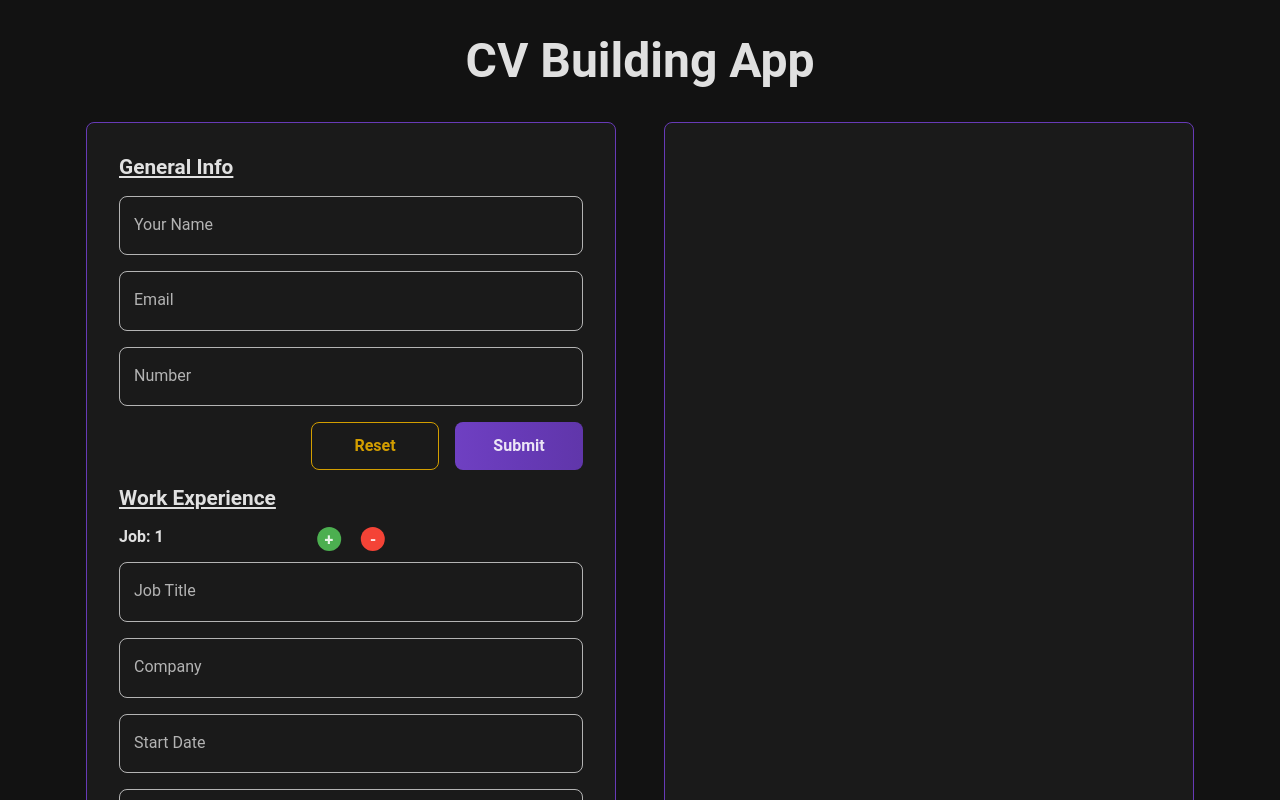
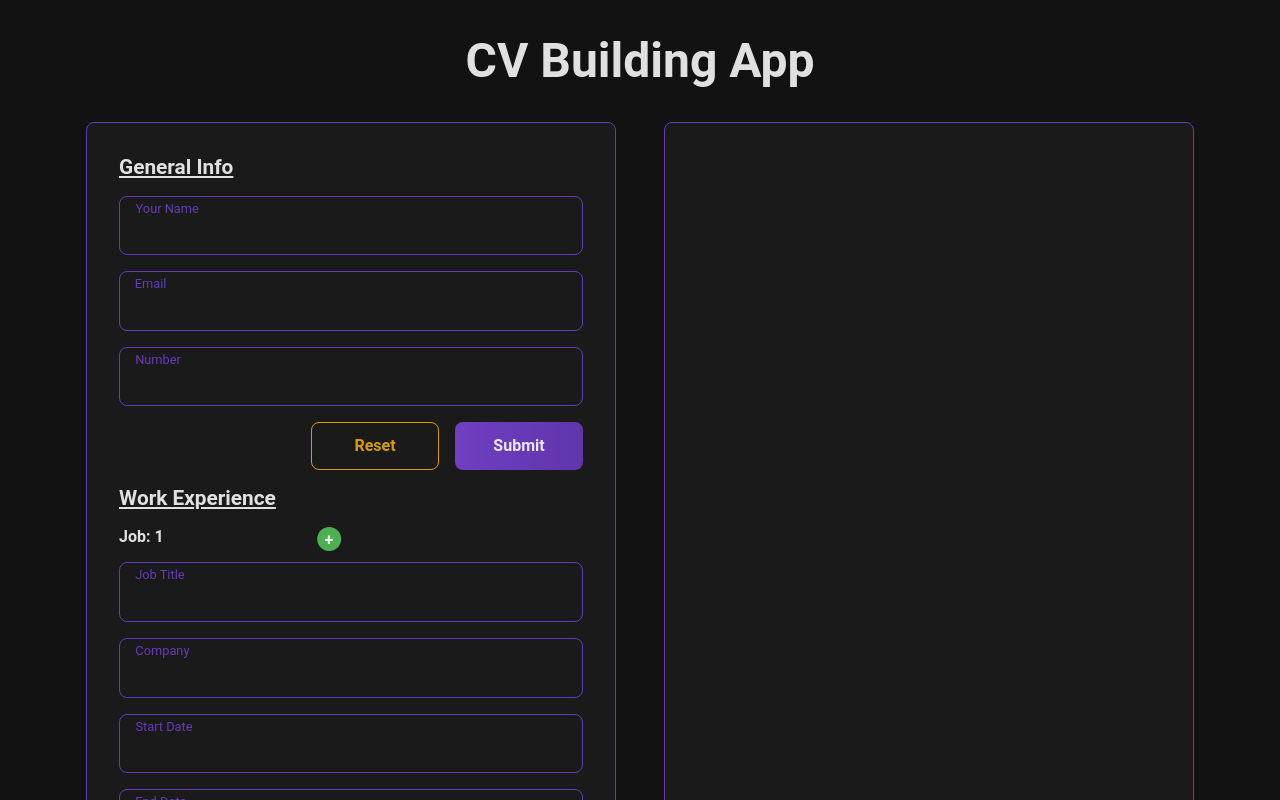
Before and after one commit to simmeringstew/cv-project, a React (Create React App) app: page / in a window 1280 px wide. Shown: the top 800 px of the page. Built offline with nearby package versions, Linux system fonts and the light colour scheme; a small style sheet from the web is missing.

Commit message:
Refactored work section again should work better

```diff
--- a/src/App.js
+++ b/src/App.js
@@ -10,7 +10,7 @@ import "./styles/app.css";
 import "./styles/forms.css";
 import "./styles/display.css";
 
-const App = () => {
+const App = ({ workExperienceTemplate }) => {
 
   // for the general info
   const [generalInfo, setGeneralInfo] = useState(null);
@@ -24,50 +24,15 @@ const App = () => {
   }
   const clearGeneral = () => {setGeneralInfo(null);}
 
-  // work experience section
-  const [amountOfWorkAreas, setAmountOfWorkAreas] = useState([1]);
-  const addWorkArea = (number) => {
-    const newNumber = number + 1;
-    const equalOrMore = amountOfWorkAreas.filter(amount => amount >= newNumber);
-    if (equalOrMore.length === 0) {
-      setAmountOfWorkAreas(amountOfWorkAreas.concat(newNumber));
-      return;
-    }
-    const lessThan = amountOfWorkAreas.filter(amount => amount < newNumber);
-    const addedOne = equalOrMore.map(amount => amount + 1);
-    setAmountOfWorkAreas([...lessThan, newNumber, ...addedOne]);
+  const [workExperience, setWorkExperience] = useState([workExperienceTemplate]);
+  const updateWorkExperience = (copy) => {
+    setWorkExperience(copy);
   }
-  const removeWorkArea = (oneToRemove) => {
-    // prevent removing last work area
-    if (amountOfWorkAreas.length === 1) {
-      return;
-    }
-    // if deleting the last experience
-    const greaterThan = amountOfWorkAreas.filter(amount => amount > oneToRemove);
-    if (greaterThan.length === 0) {
-      setAmountOfWorkAreas(amountOfWorkAreas.filter(amount => amount !== oneToRemove));
-      if (workExperience.length > 0) {
-        setWorkExperience(workExperience.filter(experience => experience.id !== oneToRemove));
-      }
-      return;
-    }
-    // if deleting any other experience
-    const minusOne = greaterThan.map(amount => amount - 1);
-    const lessThan = amountOfWorkAreas.filter(amount => amount < oneToRemove);
-    setAmountOfWorkAreas([...lessThan, ...minusOne]);
-    const biggerExperience = workExperience.filter(experience => experience.id > oneToRemove);
-    const experienceMinusOne = biggerExperience.map(experience => removeOneId(experience));
-    const experienceLessThan = workExperience.filter(experience => experience.id < oneToRemove);
-    setWorkExperience([...experienceLessThan, ...experienceMinusOne]);
+  const addNewWork = () => {
+    const newTemplate = {workExperienceTemplate, id : workExperience.length + 1};
+    setWorkExperience([...workExperience, newTemplate]);
   }
-  const [workExperience, setWorkExperience] = useState([]);
-  const addWorkExperience = (experienceObject) => {
-    setWorkExperience(workExperience.concat(experienceObject));
-  }
-  function removeOneId(component) {
-    component.id = component.id - 1;
-    return component;
-  }
+
 
   return (
     <div>
@@ -79,19 +44,15 @@ const App = () => {
           <General displayGeneral={displayGeneral} clearGeneral={clearGeneral} />
           <h2 className="form-title">Work Experience</h2>
           <div>
-            {amountOfWorkAreas.map(area =>
-            <Work key={area} workAreaNumber={area} add={addWorkArea} remove={removeWorkArea} addWorkExperience={addWorkExperience} />
+            {workExperience.map(experience =>
+            <Work key={experience.id} experience={experience} workExperience={workExperience} updateWorkExperience={updateWorkExperience} addNewWork={addNewWork} />
             )}
           </div>
           {/* education - expandable */}
           {/* skills - auto-expand */}
         </section>
         <section className={"show"}>
-          <GeneralDisplay info={generalInfo} />
-          {workExperience.map(experience =>
-          <WorkDisplay key={experience.id} experience={experience} />
-          )}
-          {/* once all are full add a print button turn section into pdf */}
+
         </section>
       </main>
     </div>
--- a/src/components/work.js
+++ b/src/components/work.js
@@ -1,93 +1,58 @@
-import { useState } from "react";
+const Work = ({ experience, workExperience, updateWorkExperience, addNewWork }) => {
 
-const Work = ({ workAreaNumber, add, remove, addWorkExperience }) => {
-
-    const focusElement = (e) => {
-        e.target.className = "input focused";
+    const handleInputChange = (e,  id) => {
+        const value = e.target.value;
+        const toChange = e.target.id;
+        const copy = [...workExperience];
+        copy[id - 1][toChange] = value;
+        updateWorkExperience(copy);
     }
 
-    const removeFocusElement = (e) => {
-        if (!e.target.value) {
-            e.target.className = "input";
-        }
+    const handleAdd = () => {
+        addNewWork();
     }
 
-    const [jobTitle, setJobTitle] = useState("");
-    const updateJobTitle = (e) => {setJobTitle(e.target.value);}
-
-    const [company, setCompany] = useState("");
-    const updateCompany = (e) => {setCompany(e.target.value);}
-
-    const [startDate, setStartDate] = useState("");
-    const updateStartDate = (e) => {setStartDate(e.target.value);}
-
-    const [endDate, setEndDate] = useState("");
-    const updateEndDate = (e) => {setEndDate(e.target.value);}
-
-    const [description, setDescription] = useState("");
-    const updateDescription = (e) => {setDescription(e.target.value);}
-
-    const resetElements = () => {
-        const general = document.querySelector(".general");
-        const inputs = general.querySelectorAll(".input");
-        setJobTitle("");
-        setCompany("");
-        setStartDate("");
-        setEndDate("");
-        setDescription("");
-        inputs.forEach(input => input.classList = "input");
+    const handleRemove = (index) => {
+        const lessThan = workExperience.filter(experience => experience.id < index);
+        const moreThan = workExperience.filter(experience => experience.id > index);
+        const removedOne = moreThan.map(experience => removeOne(experience));
+        const removed = [...lessThan, ...removedOne];
+        updateWorkExperience(removed);
     }
-
-    const submit = (e) => {
-        e.preventDefault();
-        const experienceObject = {
-            jobTitle: jobTitle,
-            company: company,
-            startDate: startDate,
-            endDate: endDate,
-            description: description,
-            id: workAreaNumber
-        }
-        addWorkExperience(experienceObject);
-    }
-
-    const addNew = () => {
-        add(workAreaNumber);
-    }
-
-    const removeItem = () => {
-        remove(workAreaNumber);
+    function removeOne(item) {
+        item.id -= 1;
+        return item;
     }
 
     return (
         <div>
-            <form className="form-element work" onSubmit={submit}>
-                <h3>Job: {workAreaNumber}</h3>
+            <form className="form-element work">
+                <h3>Job: {experience.id}</h3>
                 <div className="input-group">
-                    <input type="text" autoComplete="off" className="input" id="jobTitle" value={jobTitle} onChange={updateJobTitle} onFocus={focusElement} onBlur={removeFocusElement} />
+                    <input type="text" autoComplete="off" className="input" id="jobTitle" value={experience.updateJobTitle} onChange={e => handleInputChange(e, experience.id)} />
                     <label className="user-label" htmlFor="jobTitle">Job Title</label>
                 </div>
                 <div className="input-group">
-                    <input type="text" autoComplete="off" className="input" id="company" value={company} onChange={updateCompany} onFocus={focusElement} onBlur={removeFocusElement} />
+                    <input type="text" name="company" autoComplete="off" className="input" id="company" value={experience.company} onChange={e => handleInputChange(e, experience.id)} />
                     <label className="user-label" htmlFor="company">Company</label>
                 </div>
                 <div className="input-group">
-                    <input type="text" autoComplete="off" className="input" id="startDate" value={startDate} onChange={updateStartDate} onFocus={focusElement} onBlur={removeFocusElement} />
+                    <input type="text" autoComplete="off" className="input" id="startDate" value={experience.startDate} onChange={e => handleInputChange(e, experience.id)} />
                     <label className="user-label" htmlFor="startDate">Start Date</label>
                 </div>
                 <div className="input-group">
-                    <input type="text" autoComplete="off" className="input" id="endDate" value={endDate} onChange={updateEndDate} onFocus={focusElement} onBlur={removeFocusElement} />
+                    <input type="text" autoComplete="off" className="input" id="endDate" value={experience.endDate} onChange={e => handleInputChange(e, experience.id)} />
                     <label className="user-label" htmlFor="endDate">End Date</label>
                 </div>
                 <div className="input-group">
-                    <textarea type="text" rows={"6"} autoComplete="off" className="input" id="description" value={description} onChange={updateDescription} onFocus={focusElement} onBlur={removeFocusElement} ></textarea>
+                    <textarea type="text" rows={"6"} autoComplete="off" className="input" id="description" value={experience.description} onChange={e => handleInputChange(e, experience.id)}></textarea>
                     <label className="user-label" htmlFor="description">Description</label>
                 </div>
                 <div className="submit-reset">
-                    <button className="add-new" onClick={addNew} type="button">+</button>
-                    <button className="btn-light" onClick={resetElements} type="button">Reset</button>
+                    {workExperience.length === experience.id && <button className="add-new" type="button" onClick={handleAdd}>+</button>}
+                    <button className="btn-light" type="button">Reset</button>
                     <button className="btn-color" type="submit">Submit</button>
-                    <button className="remove" onClick={removeItem} type="button">-</button>
+                    {(workExperience.length !== 1 && experience.id !== 1) && <button className="remove" type="button" onClick={() => handleRemove(experience.id - 1)}>-</button>}
                 </div>
             </form>
         </div>
--- a/src/components/workDisplay.js
+++ b/src/components/workDisplay.js
@@ -1,5 +1,4 @@
 const WorkDisplay = ({ experience }) => {
-    console.log(experience);
     if (experience.jobTitle === "" && experience.company === "" && experience.startDate === "" && experience.endDate === "" && experience.description === "") {
         return (
             <div></div>
--- a/src/index.js
+++ b/src/index.js
@@ -4,4 +4,13 @@ import ReactDOM from 'react-dom/client';
 import App from './App';
 import './index.css';
 
-ReactDOM.createRoot(document.getElementById("root")).render(<App />);
+const workExperienceTemplate = {
+    jobTitle: "",
+    company: "",
+    startDate: "",
+    endDate: "",
+    description: "",
+    id: 1
+};
+
+ReactDOM.createRoot(document.getElementById("root")).render(<App workExperienceTemplate={workExperienceTemplate} />);
--- a/src/styles/forms.css
+++ b/src/styles/forms.css
@@ -41,12 +41,12 @@
     transition: 150ms linear;
 }
 
-.focused:focus, .focused:valid {
+.input:focus, .input:valid {
     outline: none;
     border: 1.5px solid var(--clr-action-main);
 }
 
-.focused:focus ~ label, .focused:valid ~ label {
+.input:focus ~ label, .input:valid ~ label {
     transform: translate(-8%, 2%) scale(0.8);
     color: var(--clr-action-main);
 }
```
